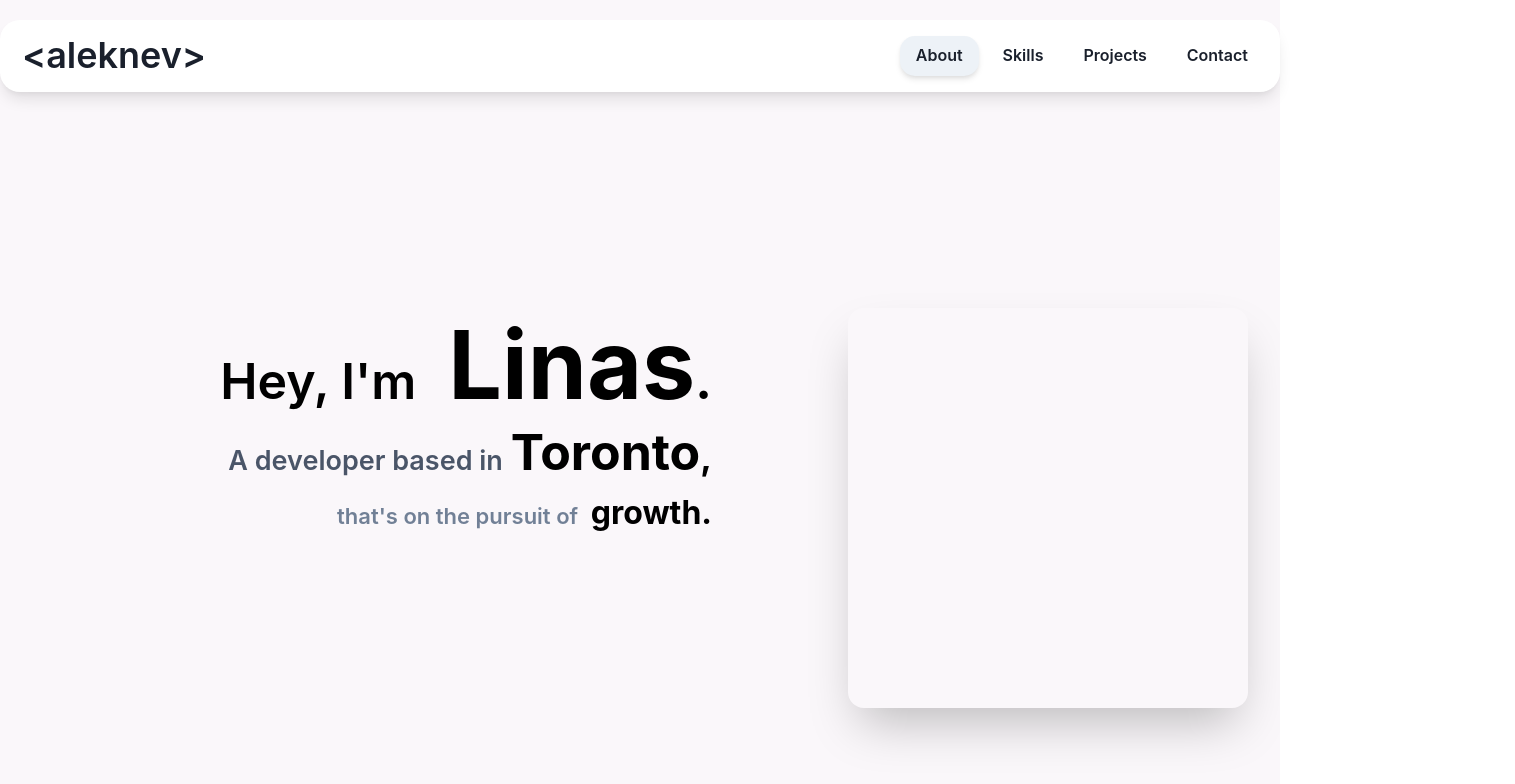
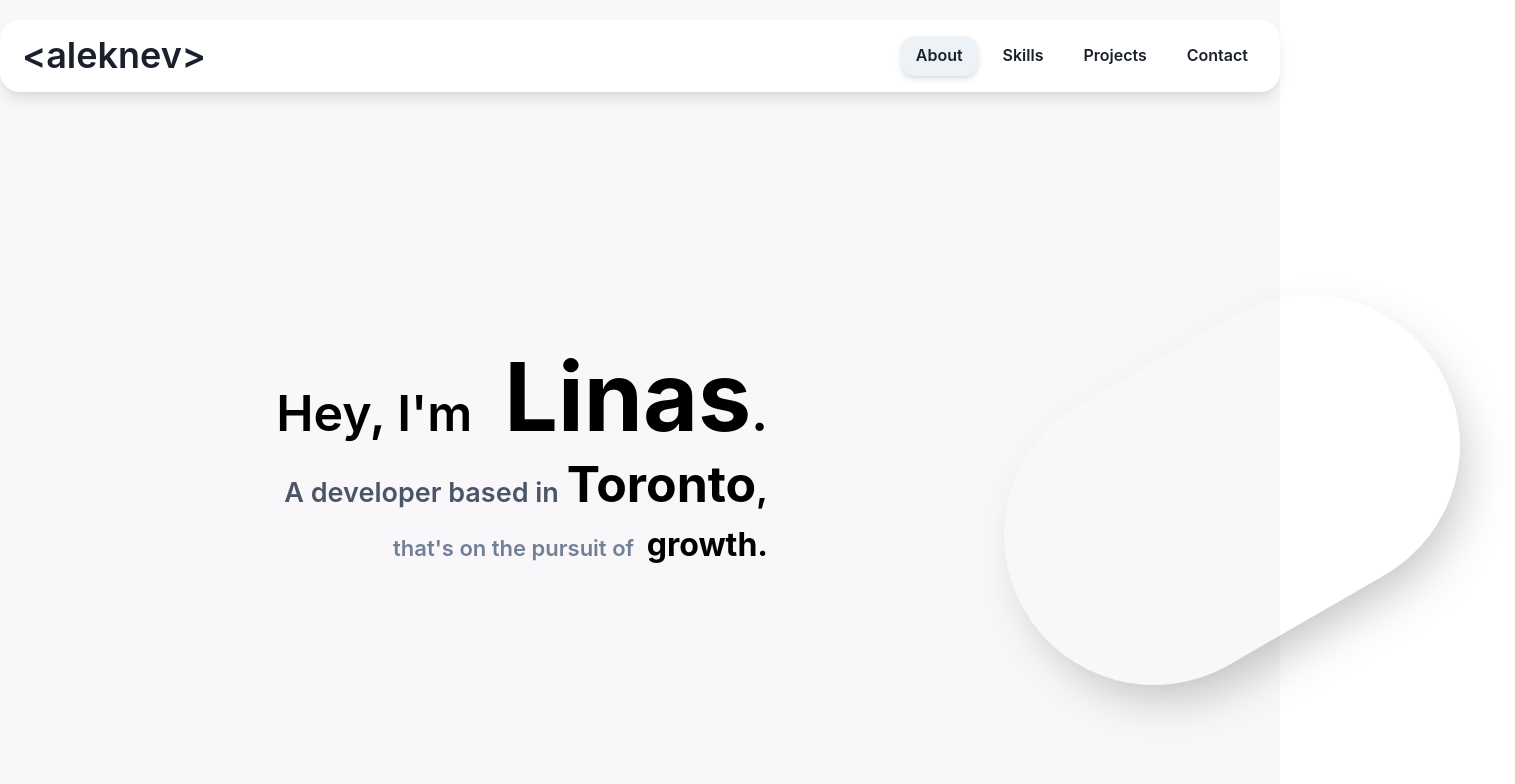
Before and after one commit to bzap/aleknev-dev, a Next.js app in the folder aleknev_dev/: page / in a window 1280 px wide. Shown: the top 784 px of the page, 1515 px wide, since content can reach past the window. Built offline with nearby package versions, Linux system fonts and the light colour scheme.

Commit message:
prepared hero page for addition of three.js

```diff
--- a/aleknev_dev/pages/components/Hero.js
+++ b/aleknev_dev/pages/components/Hero.js
@@ -25,18 +25,19 @@ const Hero = () => (
 	maxW={'7xl'}
 	direction={'column'}
 	flex={1}
-	pt={{ base: 20, md: '18em' }}
+	px='7em'
+	pt={{ base: 20, md: '20em' }}
 	pb={{ base: 20, md: '40em' }}>
 		<Grid
-		gap={2}
+		gap={'14em'}
 		templateColumns='repeat(3, 1fr)'>
 			<GridItem
-			w='100%'
+			w={'40em'}
 			colSpan={2}>
 				<Flex
 				direction={'column'}
 				alignItems={'flex-end'}
-				pr={'8em'}>
+				>
 				<Heading>
 					<Text
 						as='span'
@@ -103,7 +104,7 @@ const Hero = () => (
 
 			</GridItem>
 			<GridItem
-			w='100%'
+			w={'30em'}
 			colSpan={1}>
 			<Flex
 
@@ -112,9 +113,10 @@ const Hero = () => (
 				align={'center'}
 				position={'relative'}>
 				<Box
+					transform={'rotate(-30deg)'}
 					position={'relative'}
-					height={'400px'}
-					rounded={'2xl'}
+					height={'300px'}
+					rounded={'50em'}
 					boxShadow={'2xl'}
 					width={'100%'}
 					overflow={'hidden'}>
```
